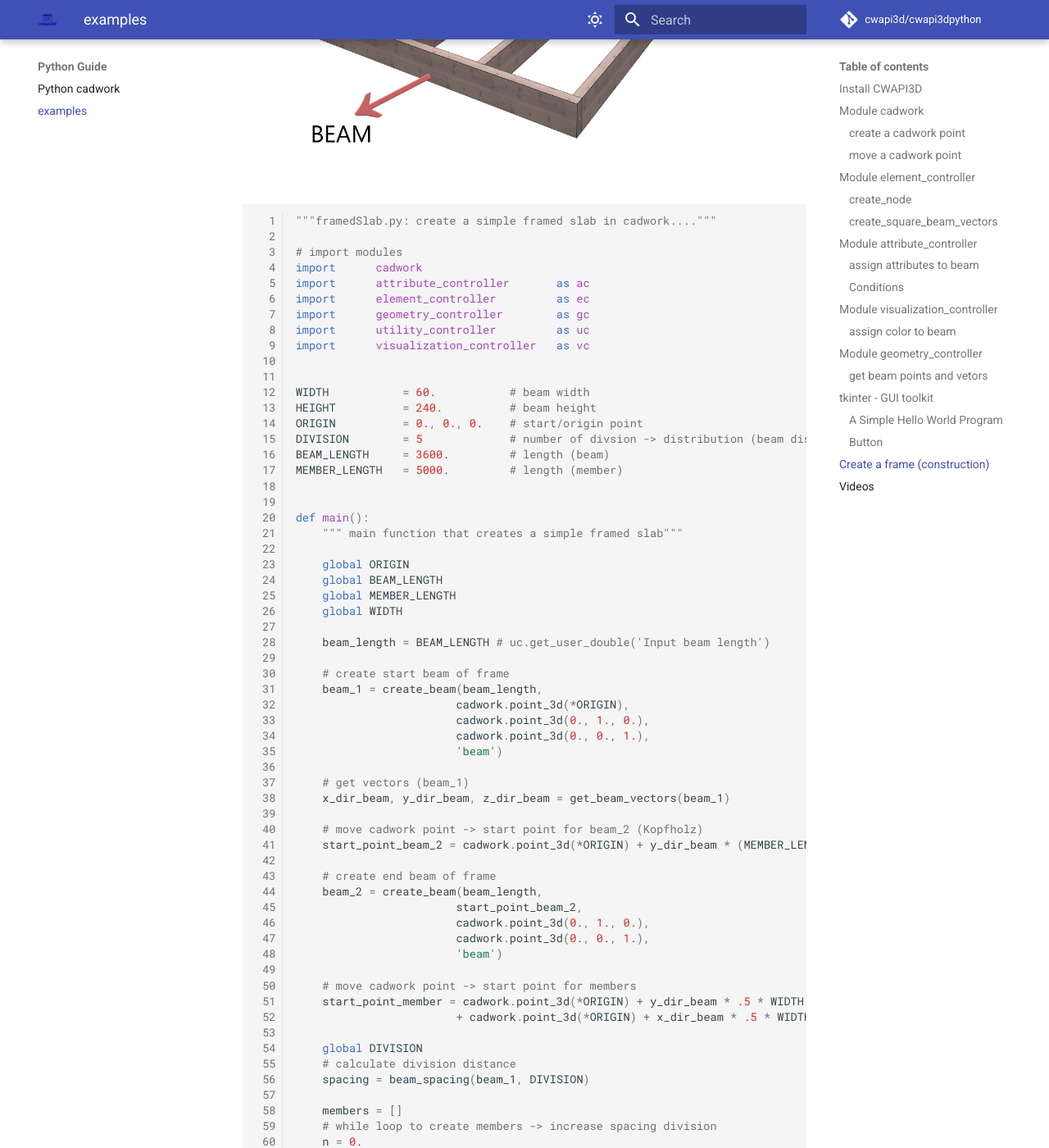
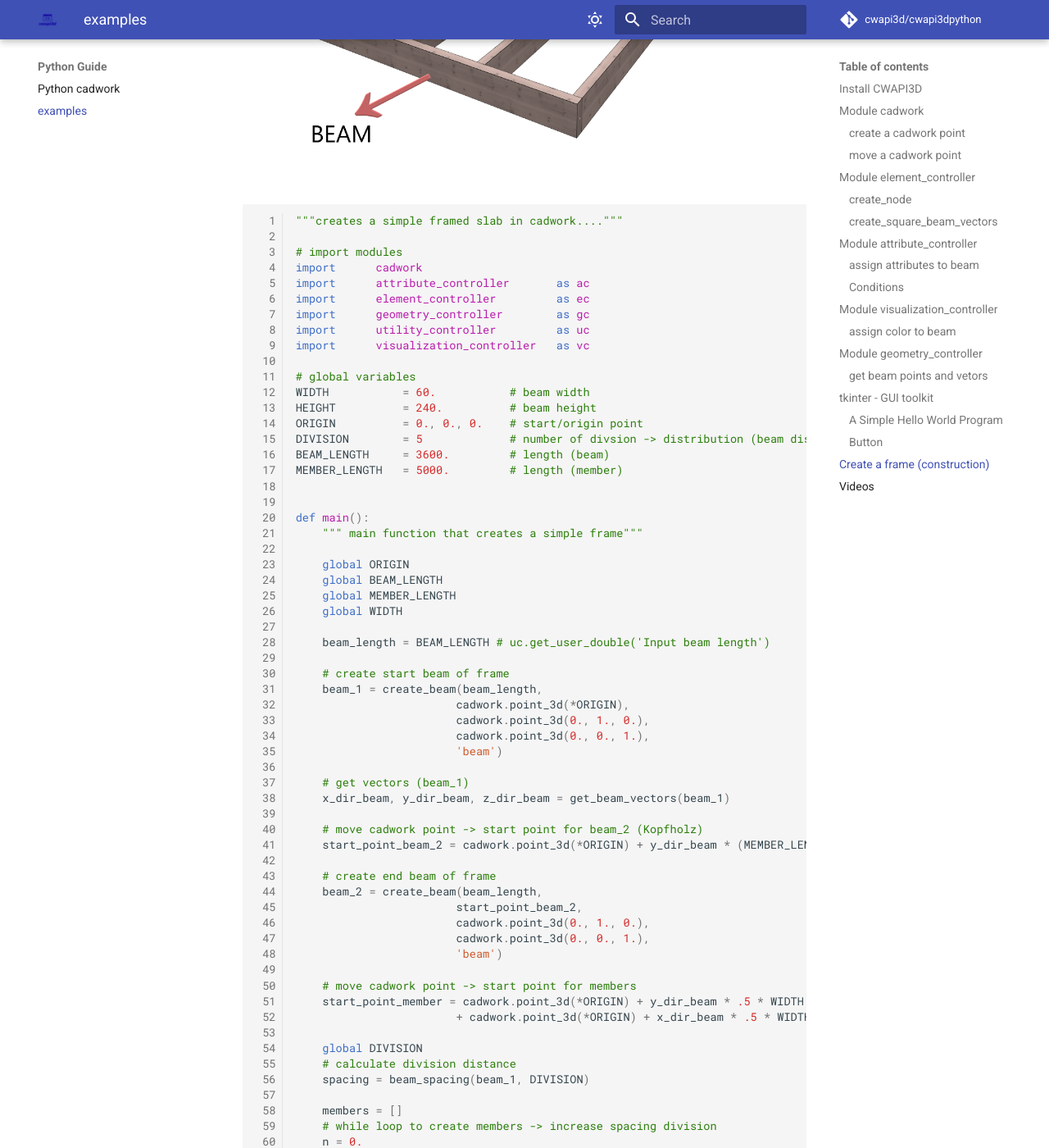
Before and after one commit to cwapi3d/cwapi3dpython, an MkDocs documentation site: the page built from docs/example.md, in a window 1280 px wide and 1400 px high, scrolled down 5101 px. Shown: the whole window at 82% size. Built offline with MkDocs 1.6.1 and Material for MkDocs 9.7.7, drawn with Linux system fonts in a browser that asks for light colours; comment, search, counter and statistics services are not loaded; some of the changed text lies outside the part shown.

Commit message:
Added Examples

````diff
--- a/docs/example.md
+++ b/docs/example.md
@@ -223,7 +223,7 @@ if __name__ == "__main__":
 ![Backup Text](img/framed_slab.png "cadwork framed slab"){: style="width:700px"}
 
 ```python
-"""framedSlab.py: create a simple framed slab in cadwork...."""
+"""creates a simple framed slab in cadwork...."""
 
 # import modules
 import      cadwork
@@ -233,7 +233,7 @@ import      geometry_controller        as gc
 import      utility_controller         as uc
 import      visualization_controller   as vc
 
-
+# global variables
 WIDTH           = 60.           # beam width
 HEIGHT          = 240.          # beam height
 ORIGIN          = 0., 0., 0.    # start/origin point
@@ -243,7 +243,7 @@ MEMBER_LENGTH   = 5000.         # length (member)
 
 
 def main():
-    """ main function that creates a simple framed slab"""
+    """ main function that creates a simple frame"""
 
     global ORIGIN
     global BEAM_LENGTH
--- a/docs/stylesheets/extra.css
+++ b/docs/stylesheets/extra.css
@@ -23,6 +23,9 @@
     --md-footer-fg-color: hsla(0, 0%, 100%, 1);
     --md-footer-fg-color--light: hsla(0, 0%, 100%, 0.7);
     --md-footer-fg-color--lighter: hsla(0, 0%, 100%, 0.3);
+    --md-code-hl-function-color: #b91cac;
+    --md-code-hl-comment-color: #2c7e0c;
+    --md-code-hl-string-color: #ce5a2c;
   }
 
   [data-md-color-scheme="slate"] {
````
Also changed, not shown: other parts of docs/example.md (+1 -1 lines).
